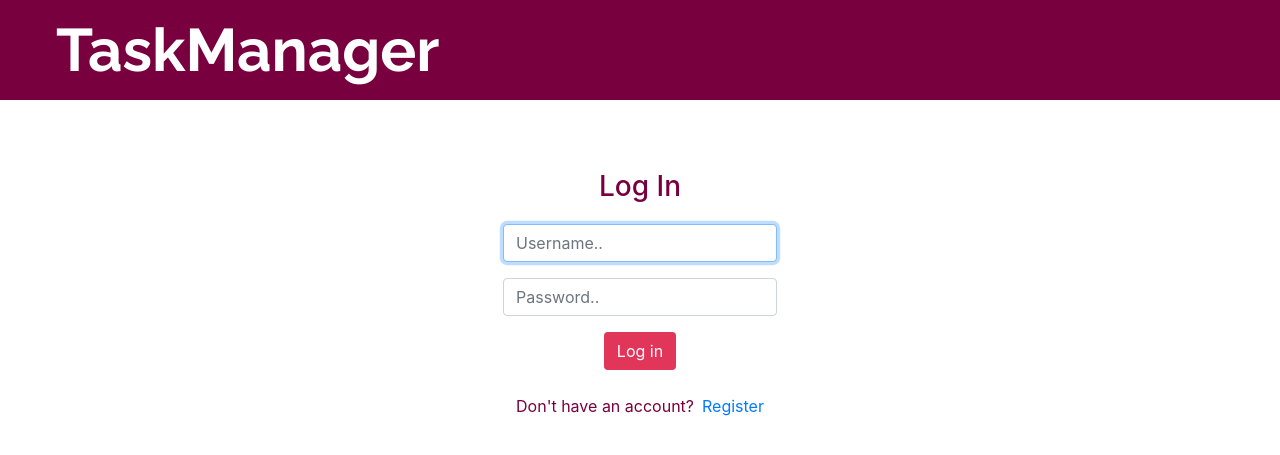
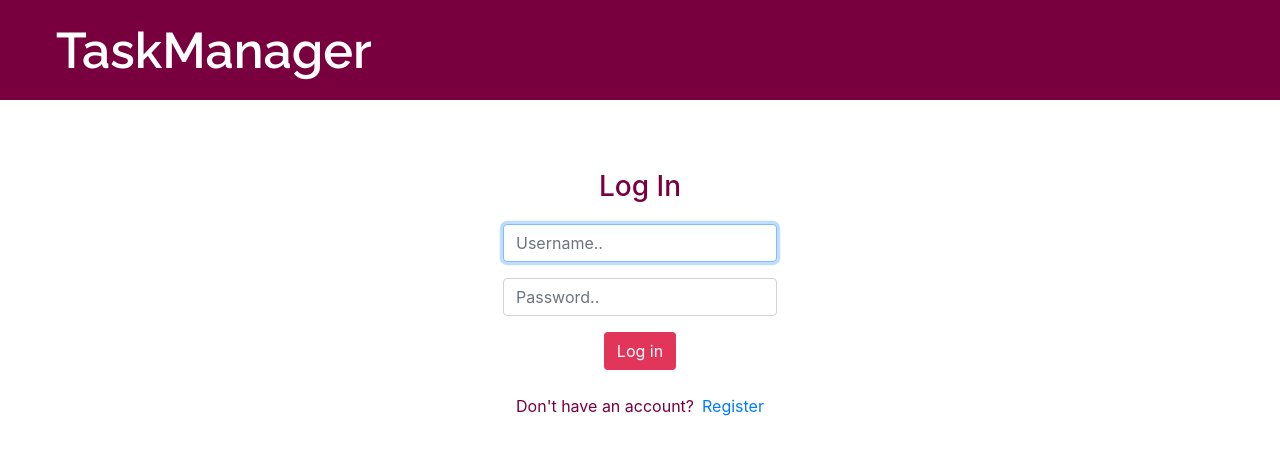
Before and after one commit to Kamile17/task-manager, a Django app: page / in a window 1280 px wide. Shown: the top 455 px of the page. Run offline with Django 3.2, Linux system fonts and the light colour scheme; some libraries are stand-ins or nearby versions.

Commit message:
Fix super user creation, adjust layout

```diff
--- a/TaskManager/templates/layout.html
+++ b/TaskManager/templates/layout.html
@@ -9,7 +9,7 @@
   <!-- Bootstrap, CSS, fonts-->
   <link rel="stylesheet" href="https://stackpath.bootstrapcdn.com/bootstrap/4.5.0/css/bootstrap.min.css" integrity="sha384-9aIt2nRpC12Uk9gS9baDl411NQApFmC26EwAOH8WgZl5MYYxFfc+NcPb1dKGj7Sk" crossorigin="anonymous">
   <link rel="stylesheet" type="text/css" href="{% static 'css/style.css' %}">
-  <link href="https://fonts.googleapis.com/css2?family=Raleway:wght@700&display=swap" rel="stylesheet">
+  <link href="https://fonts.googleapis.com/css2?family=Raleway:wght@600&display=swap" rel="stylesheet">
 
   <!-- JS, Popper.js, and jQuery -->
   <script src="https://code.jquery.com/jquery-3.2.1.min.js"></script>
@@ -24,7 +24,7 @@
 
 <body>
     <nav class="navbar navbar-expand-lg">
-      <a class="navbar-brand" href="#" style="margin-left: 40px; color: white; font-size: 60px; font-family: 'Raleway', sans-serif; font-style: normal;">TaskManager</a>
+      <a class="navbar-brand" href="#" style="margin-left: 40px; color: white; font-size: 50px; font-family: 'Raleway', sans-serif; font-style: normal;">TaskManager</a>
       {% if request.user.is_authenticated %}
         <span id="username"><b>{{ request.user }}</b></span>
         <a id="logout-btn" href="{% url 'logout' %}"class="btn">Log Out</a>
```
Also changed, not shown: TaskManager/migrations/0001_initial.py.
